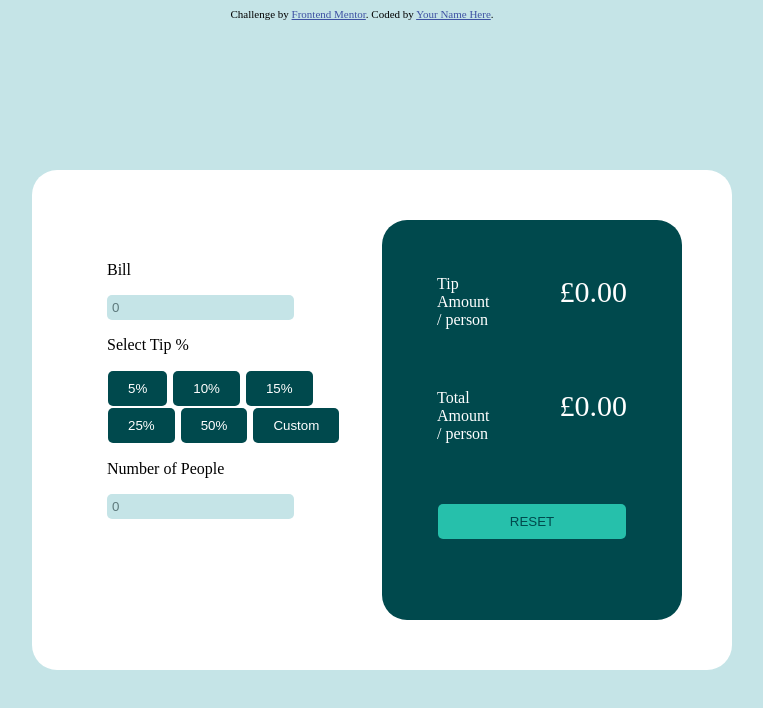
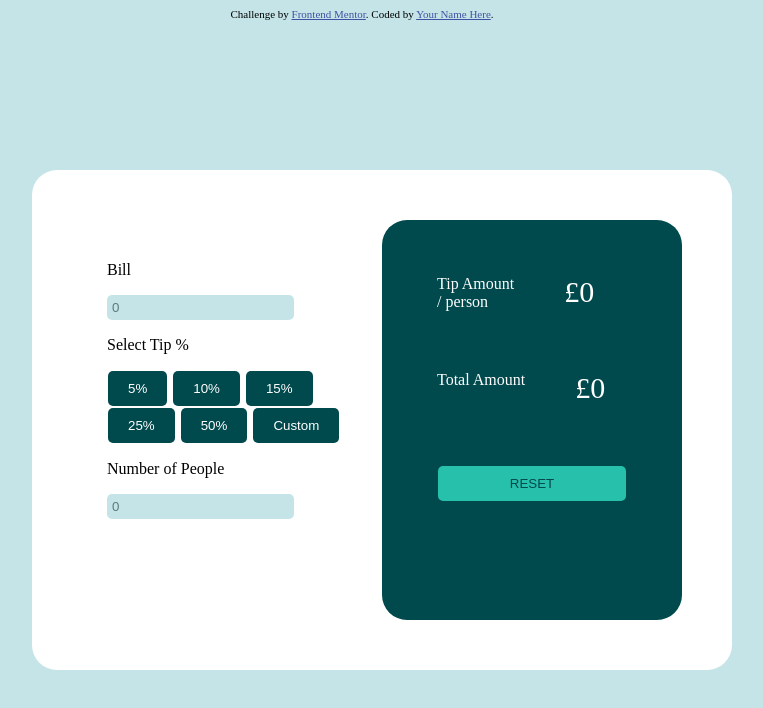
Before and after one commit to anioji94/tip_calculator_frontendmentor, a plain HTML site: page index.html in a window 1280 px wide. Both pictures are taken after a click on the button "RESET". Shown: the whole page, without its empty margins (278-1041 px from the left). Drawn offline with Linux system fonts and the light colour scheme.

Commit message:
maths now assigned to correct html elements

```diff
--- a/app.js
+++ b/app.js
@@ -5,26 +5,44 @@ document.addEventListener('DOMContentLoaded', (event) => {
  const selectTip = document.getElementById('select-tip')
  const percentage = document.getElementById('percentage')
  const numOfPeople = document.getElementById('num-of-people')
- const tipPerPerson = document.getElementById('per-person')
- const tipTotal = document.getElementById('total')
+ const tipPerPerson = document.getElementById('per-person-value')
+ const tipTotal = document.getElementById('total-value')
  const reset = document.getElementById('reset-button')
 
  // Default Values
  bill.value = 0.00
  numOfPeople.value = 0
+ tipPerPerson.innerText = 0.00
+ tipTotal.innerText = 0.00
+
 
  // Functions
  function calculateTipTotal(bill, tip) {
      return bill * (tip/100)
  }
 
+ function resetValue() {
+    bill.value = 0.00
+    numOfPeople.value = 0
+    tipPerPerson.innerText = 0.00
+    tipTotal.innerText = 0.00
+ }
+
  // Event Listeners
  document.querySelectorAll('#percentage').forEach(item => {
     item.addEventListener('focusin', () => {
+        // resetValue()
         let tip = parseFloat(item.innerText)
-        console.log(calculateTipTotal(bill.value, tip))
-        console.log(calculateTipTotal(bill.value, tip)/numOfPeople.value)
+        tipTotal.innerText = calculateTipTotal(bill.value, tip).toFixed(2)
+        tipPerPerson.innerText = (calculateTipTotal(bill.value, tip)/numOfPeople.value).toFixed(2)
     })
  })
 
+ reset.onclick = () => {
+    bill.value = 0.00
+    numOfPeople.value = 0
+    tipPerPerson.innerText = 0.00
+    tipTotal.innerText = 0.00
+ }
+
 })
--- a/index.html
+++ b/index.html
@@ -48,17 +48,17 @@
           / person
         </div>
         <div class="value" id="per-person">
-          £0.00
+          £<span id="per-person-value"></span>
         </div>
       </div>
       <div class="tip">
         <div class="unit">
           Total Amount
           <br>
-          / person
+
         </div>
         <div class="value"  id="total">
-          £0.00
+          £<span id="total-value"></span>
         </div>
       </div>
       <div class="reset">
```
